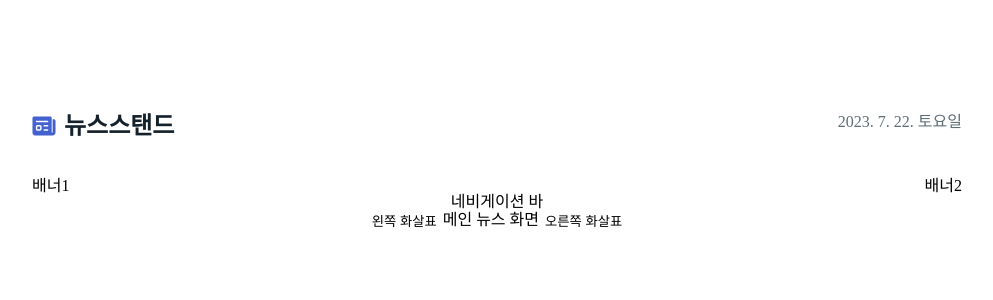
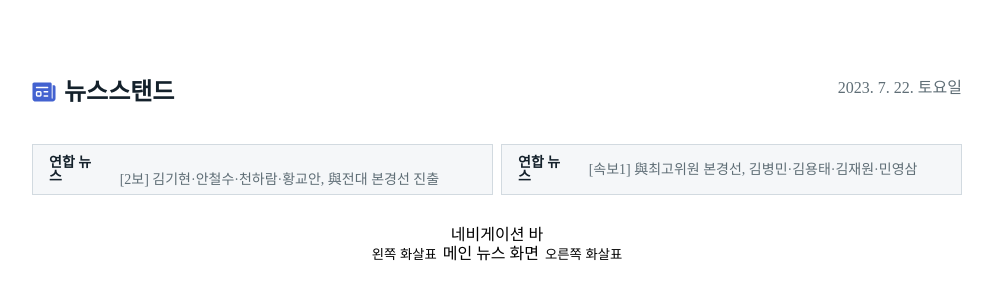
Before and after one commit to ori5r2/fe-newsstand-ts, a React (Create React App) app: page / in a window 1280 px wide. Shown: the part 228-528 px from the top of the page, without its empty margins (143-1136 px from the left). Built offline with nearby package versions, Linux system fonts and the light colour scheme; a web font is replaced by a local one.

Commit message:
feat: 자동 롤링 배너
롤링 배너 UI, 무한 자동 롤링, 왼쪽과 오른쪽 1초 차이 나게 롤링, 호버 시 멈춤 구현

```diff
--- /dev/null
+++ b/src/components/Banner/Banner.tsx
@@ -0,0 +1,26 @@
+import { styled } from 'styled-components';
+import { RollingNews } from './BannerInterface';
+import NewsHeaderList from './NewsHeaderList';
+
+function Banner({ rolling_data, is_right }: { rolling_data: RollingNews; is_right: boolean }) {
+  return (
+    <StyledBanner className="banner-item">
+      <StylePressName>{rolling_data.press_name}</StylePressName>
+      <NewsHeaderList news_data={rolling_data.news_header} is_right={is_right} />
+    </StyledBanner>
+  );
+}
+
+const StyledBanner = styled.div`
+  ${({ theme }) => theme.flex.flexCenterRow};
+  ${({ theme }) => theme.border.default};
+  ${({ theme }) => theme.backgroundColor.surfaceAlt};
+  gap: 16px;
+  padding: 0 16px;
+`;
+
+const StylePressName = styled.div`
+  ${({ theme }) => theme.fontSize.bold14};
+`;
+
+export default Banner;
--- /dev/null
+++ b/src/components/Banner/BannerInterface.ts
@@ -0,0 +1,9 @@
+export interface NewsHeader {
+  title: string;
+  url: string;
+}
+
+export interface RollingNews {
+  press_name: string;
+  news_header: NewsHeader[];
+}
--- a/src/components/Banner/BannerTemplate.tsx
+++ b/src/components/Banner/BannerTemplate.tsx
@@ -1,18 +1,45 @@
 import styled from 'styled-components';
+import Banner from './Banner';
+import { RollingNews } from './BannerInterface';
+import { useEffect, useReducer } from 'react';
+import { rolling_news_data_left, rolling_news_data_right } from './RollingNewsData';
+
+type Action = { type: 'LOAD' };
+
+const initValue = {
+  press_name: '',
+  news_header: [{ title: '', url: '' }],
+};
+
+function reducer(state: RollingNews[], action: Action): RollingNews[] {
+  switch (action.type) {
+    case 'LOAD':
+      return [rolling_news_data_left, rolling_news_data_right];
+    default:
+      throw new Error('Banner Action error');
+  }
+}
 
 function BannerTemplate() {
+  const [state, dispatch] = useReducer(reducer, [initValue, initValue]);
+
+  useEffect(() => {
+    dispatch({ type: 'LOAD' });
+  }, []);
+
   return (
-    <StyledBannerTemplate>
-      <div>배너1</div>
-      <div>배너2</div>
+    <StyledBannerTemplate className="banner">
+      <Banner rolling_data={state[0]} is_right={false} />
+      <Banner rolling_data={state[1]} is_right={true} />
     </StyledBannerTemplate>
   );
 }
 
 const StyledBannerTemplate = styled.div`
   ${({ theme }) => theme.flex.flexBetween};
-
   width: inherit;
+  margin-bottom: 32px;
+  gap: 8px;
 `;
 
 export default BannerTemplate;
--- /dev/null
+++ b/src/components/Banner/NewsHeaderList.tsx
@@ -0,0 +1,102 @@
+import { NewsHeader } from './BannerInterface';
+import { useState, useEffect, useRef } from 'react';
+import styled from 'styled-components';
+
+const LIST_HEIGHT: number = 49;
+const ROLLING_TIME: number = 5000;
+const SYNC_TIME: number = 1000;
+
+interface StyledProps {
+  $id: number;
+  $list_num: number;
+}
+type transitionType = 'transform 1s ease' | 'transform 0s ease';
+
+function NewsHeaderList({ news_data, is_right }: { news_data: NewsHeader[]; is_right: boolean }) {
+  const [idx, setIdx] = useState<number>(0);
+  const idxRef = useRef<number>(0);
+  const [interval, startInterval] = useState<ReturnType<typeof setInterval>>();
+
+  const handleMouseOver = () => {
+    clearInterval(interval);
+  };
+
+  const handleMouseOut = () => {
+    startInterval(
+      setInterval(() => {
+        idxRef.current = (idxRef.current + 1) % 5;
+        setIdx(idxRef.current);
+      }, ROLLING_TIME),
+    );
+  };
+
+  useEffect(() => {
+    if (!is_right) {
+      handleMouseOut();
+    } else {
+      setTimeout(() => {
+        handleMouseOut();
+      }, SYNC_TIME);
+    }
+  }, []);
+
+  return (
+    <StyledList className="banner-news">
+      {news_data.map((news_content, key) => {
+        return (
+          <StyledListContent className="banner-news-contents" key={key} $id={idx} $list_num={key}>
+            <StyledLink href={news_content.url} onMouseOver={handleMouseOver} onMouseOut={handleMouseOut}>
+              {news_content.title}
+            </StyledLink>
+          </StyledListContent>
+        );
+      })}
+    </StyledList>
+  );
+}
+
+const StyledList = styled.ul`
+  height: ${LIST_HEIGHT}px;
+  overflow: hidden;
+  padding: 0;
+`;
+
+const StyledListContent = styled.li<StyledProps>`
+  ${({ theme }) => theme.fontSize.medium14};
+  ${({ theme }) => theme.flex.flexDefault};
+
+  width: 359px; //??
+  height: ${LIST_HEIGHT}px;
+  padding: 0;
+  transform: translateY(${(props) => getTranslateY(props)}px);
+  transition: ${(props) => getTransition(props)};
+`;
+
+const StyledLink = styled.a`
+  ${({ theme }) => theme.hover.text_deco};
+`;
+
+const getTranslateY = (props: StyledProps): number => {
+  if (props.$id - props.$list_num <= -3) return LIST_HEIGHT * -(5 + props.$id);
+  else if (props.$id - props.$list_num >= 3) return LIST_HEIGHT * (5 - props.$id);
+  else return LIST_HEIGHT * -1 * props.$id;
+};
+
+const getTransition = (props: StyledProps): transitionType => {
+  switch (props.$id) {
+    case 0:
+      return props.$list_num === 2 ? 'transform 0s ease' : 'transform 1s ease';
+    case 1:
+      return props.$list_num === 3 ? 'transform 0s ease' : 'transform 1s ease';
+    case 2:
+      return props.$list_num === 4 ? 'transform 0s ease' : 'transform 1s ease';
+    case 3:
+      return props.$list_num === 0 ? 'transform 0s ease' : 'transform 1s ease';
+    case 4:
+      return props.$list_num === 1 ? 'transform 0s ease' : 'transform 1s ease';
+    default:
+      throw new Error('STYLE ERROR');
+  }
+};
+
+export default NewsHeaderList;
--- /dev/null
+++ b/src/components/Banner/RollingNewsData.ts
@@ -0,0 +1,23 @@
+import { RollingNews } from './BannerInterface';
+
+export const rolling_news_data_left: RollingNews = {
+  press_name: '연합 뉴스',
+  news_header: [
+    { title: '[1보] 김기현·안철수·천하람·황교안, 與전대 본경선 진출', url: '#' },
+    { title: '[2보] 김기현·안철수·천하람·황교안, 與전대 본경선 진출', url: '#' },
+    { title: '[3보] 김기현·안철수·천하람·황교안, 與전대 본경선 진출', url: '#' },
+    { title: '[4보] 김기현·안철수·천하람·황교안, 與전대 본경선 진출', url: '#' },
+    { title: '[5보] 김기현·안철수·천하람·황교안, 與전대 본경선 진출', url: '#' },
+  ],
+};
+
+export const rolling_news_data_right: RollingNews = {
+  press_name: '연합 뉴스',
+  news_header: [
+    { title: '[속보1] 與최고위원 본경선, 김병민·김용태·김재원·민영삼', url: '#' },
+    { title: '[속보2] 與최고위원 본경선, 김병민·김용태·김재원·민영삼', url: '#' },
+    { title: '[속보3] 與최고위원 본경선, 김병민·김용태·김재원·민영삼', url: '#' },
+    { title: '[속보4] 與최고위원 본경선, 김병민·김용태·김재원·민영삼', url: '#' },
+    { title: '[속보5] 與최고위원 본경선, 김병민·김용태·김재원·민영삼', url: '#' },
+  ],
+};
--- a/src/styles/theme.ts
+++ b/src/styles/theme.ts
@@ -25,7 +25,9 @@ const fontSize = {
   font-weight:700;`,
   bold14: `
   font-size:14px;
-  font-weight:700;`,
+  font-weight:700;
+  color: ${colors.grayscale_black};
+  `,
   bold12: `
   font-size:14px;
   font-weight:700;`,
@@ -45,7 +47,9 @@ const fontSize = {
   text-decoration-line:underline;`,
   medium14: `
   font-size:14px;
-  font-weight:500;`,
+  font-weight:500;
+  color: ${colors.grayscale_400}
+  `,
   medium14_hover: `
   font-size:16px;
   font-weight:500;
@@ -56,7 +60,10 @@ const fontSize = {
 };
 
 const flex = {
-  flexDefault: `display: flex;`,
+  flexDefault: `
+  display: flex;
+  align-items:center;
+  `,
   flexCenterCol: `
   display:flex;
   flex-direction: column;
@@ -73,9 +80,28 @@ const flex = {
   justify-content:space-between;
   `,
 };
+
+const border = {
+  default: `border: 1px solid ${colors.grayscale_100};`,
+};
+
+const backgroundColor = {
+  surfaceAlt: ` background-color: ${colors.grayscale_50};`,
+};
+
+const hover = {
+  text_deco: ` &:hover {
+    text-decoration: underline;
+  }
+  `,
+};
+
 const theme: DefaultTheme = {
   colors,
   fontSize,
   flex,
+  border,
+  backgroundColor,
+  hover,
 };
 export default theme;
```
Also changed, not shown: 1 other file (tests, documents, lock files or other folders).
